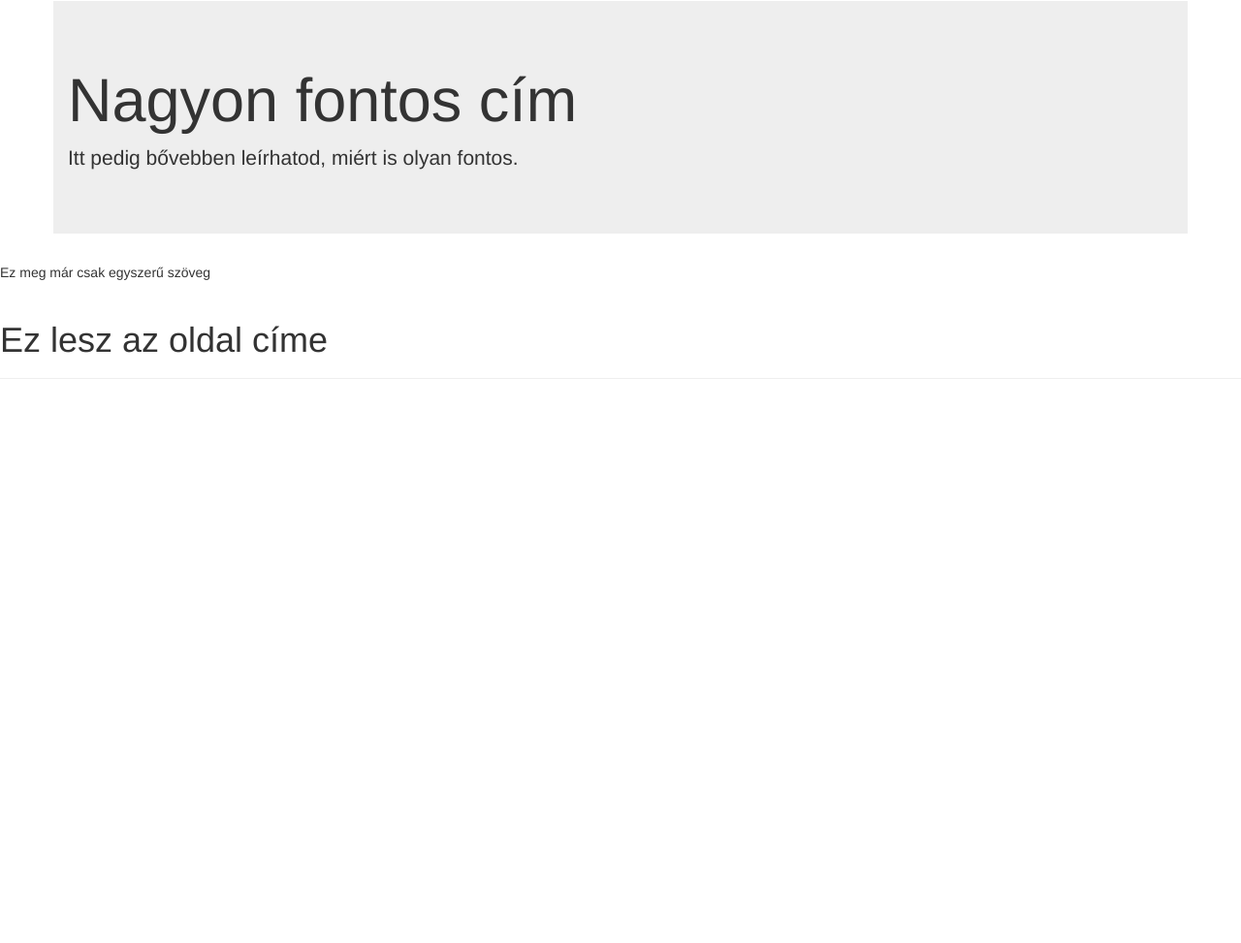
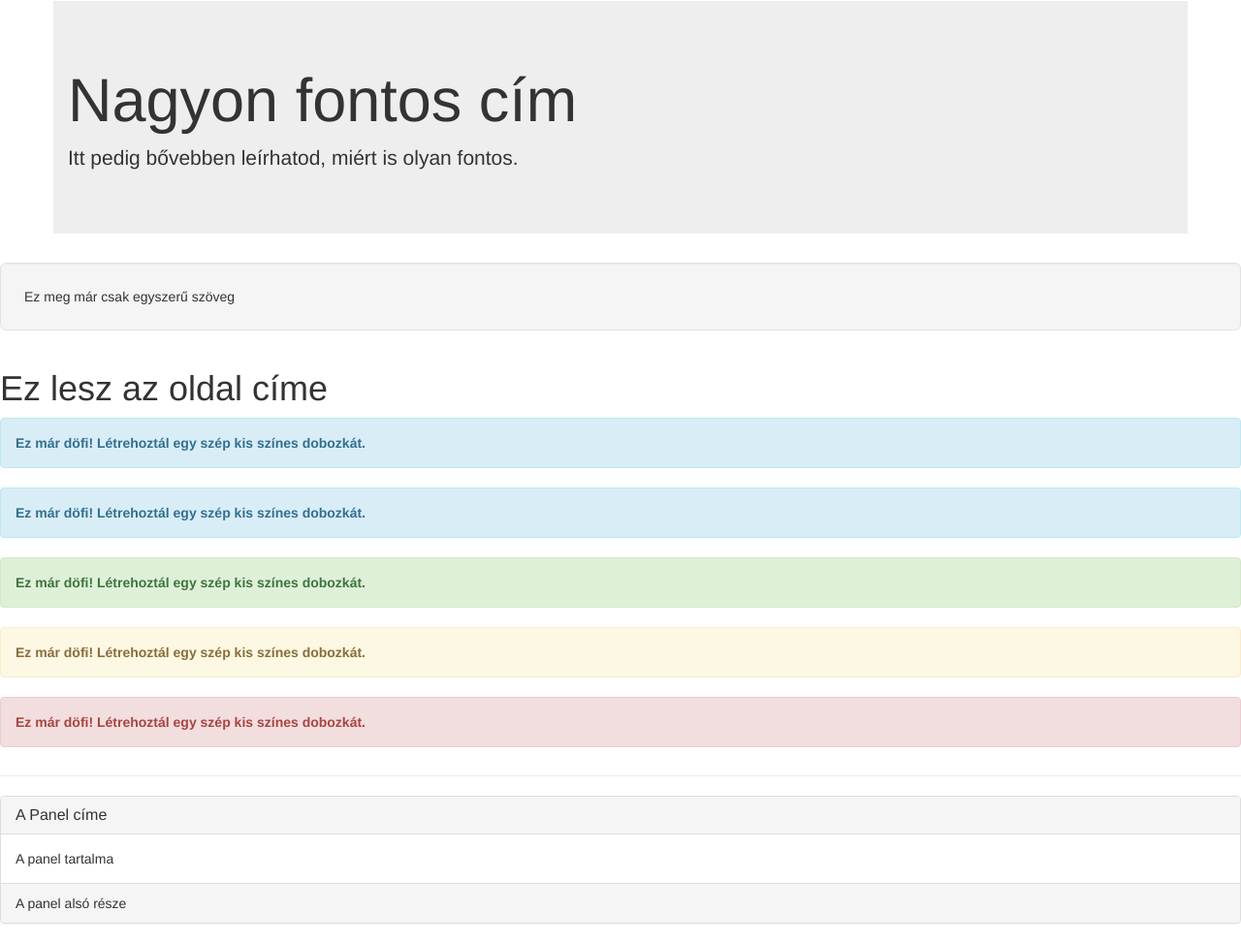
Before and after one commit to bejczi/Bootstrap-typography, a plain HTML site: page bootstrap-typography.html in a window 1280 px wide. Shown: the part 741-1714 px from the top of the page at 97% size. Before the commit the page ends 1152 px from the top, so only its background shows below. Drawn offline with nearby package versions, Linux system fonts and the light colour scheme.

Commit message:
Bootstrap with komponent I

```diff
--- a/bootstrap-typography.html
+++ b/bootstrap-typography.html
@@ -41,9 +41,33 @@
     <p>Itt pedig bővebben leírhatod, miért is olyan fontos.</p>
   </div>
 
-  <p>Ez meg már csak egyszerű szöveg</p>
+  <p class="well well-lg">Ez meg már csak egyszerű szöveg</p>
 <div class="page-header">
 <h1>Ez lesz az oldal címe</h1>
+  <div class="alert alert-info">
+    <strong>Ez már döfi! Létrehoztál egy szép kis színes dobozkát.</strong>
+  </div>
+  <div class="alert alert-info">
+    <strong>Ez már döfi! Létrehoztál egy szép kis színes dobozkát.</strong>
+  </div>
+  <div class="alert alert-success">
+    <strong>Ez már döfi! Létrehoztál egy szép kis színes dobozkát.</strong>
+  </div>
+  <div class="alert alert-warning">
+    <strong>Ez már döfi! Létrehoztál egy szép kis színes dobozkát.</strong>
+  </div>
+  <div class="alert alert-danger">
+    <strong>Ez már döfi! Létrehoztál egy szép kis színes dobozkát.</strong>
+  </div>
+</div>
+<div class="panel panel-default">
+  <div class="panel-heading">
+    <h3 class="panel-title">A Panel címe</h3>
+  </div>
+
+  <div class="panel-body">A panel tartalma</div>
+
+  <div class="panel-footer">A panel alsó része</div>
 </div>
 </body>
 </html>
```
